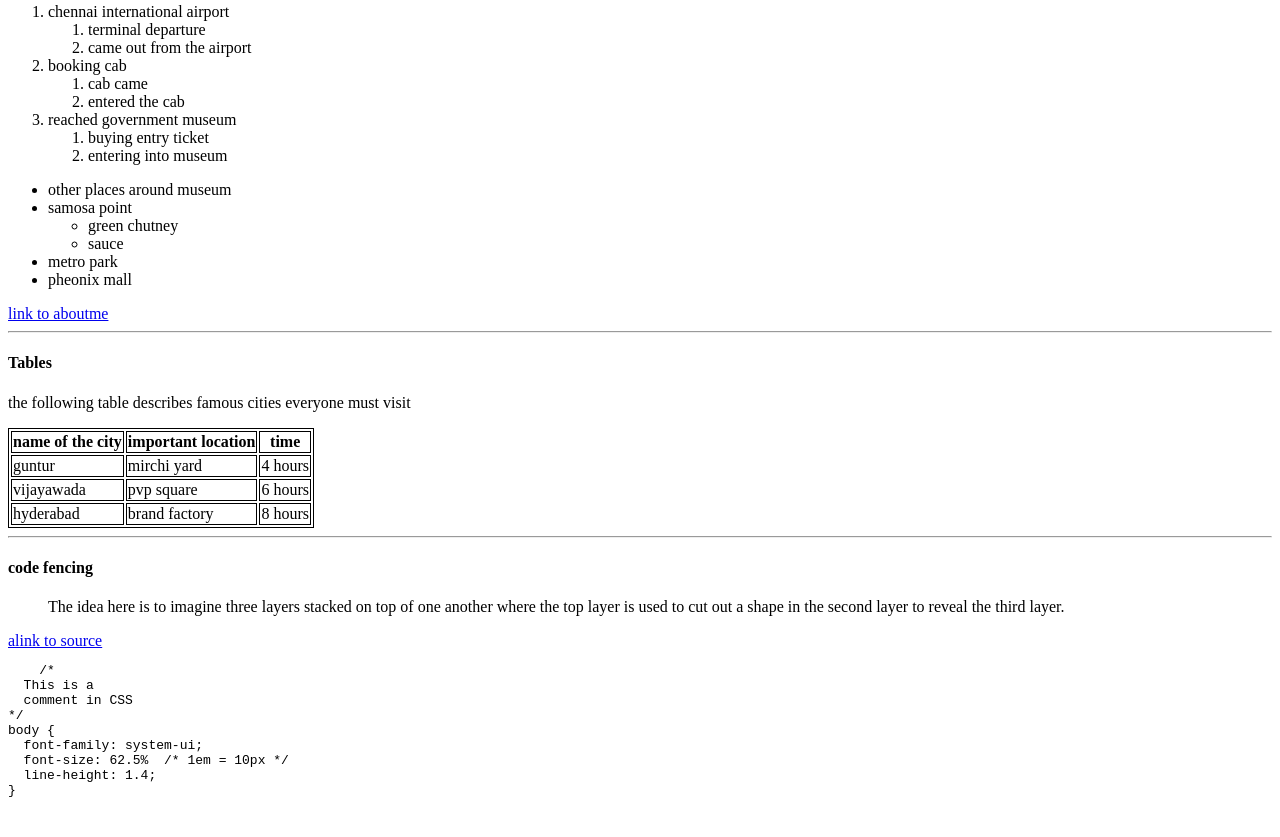
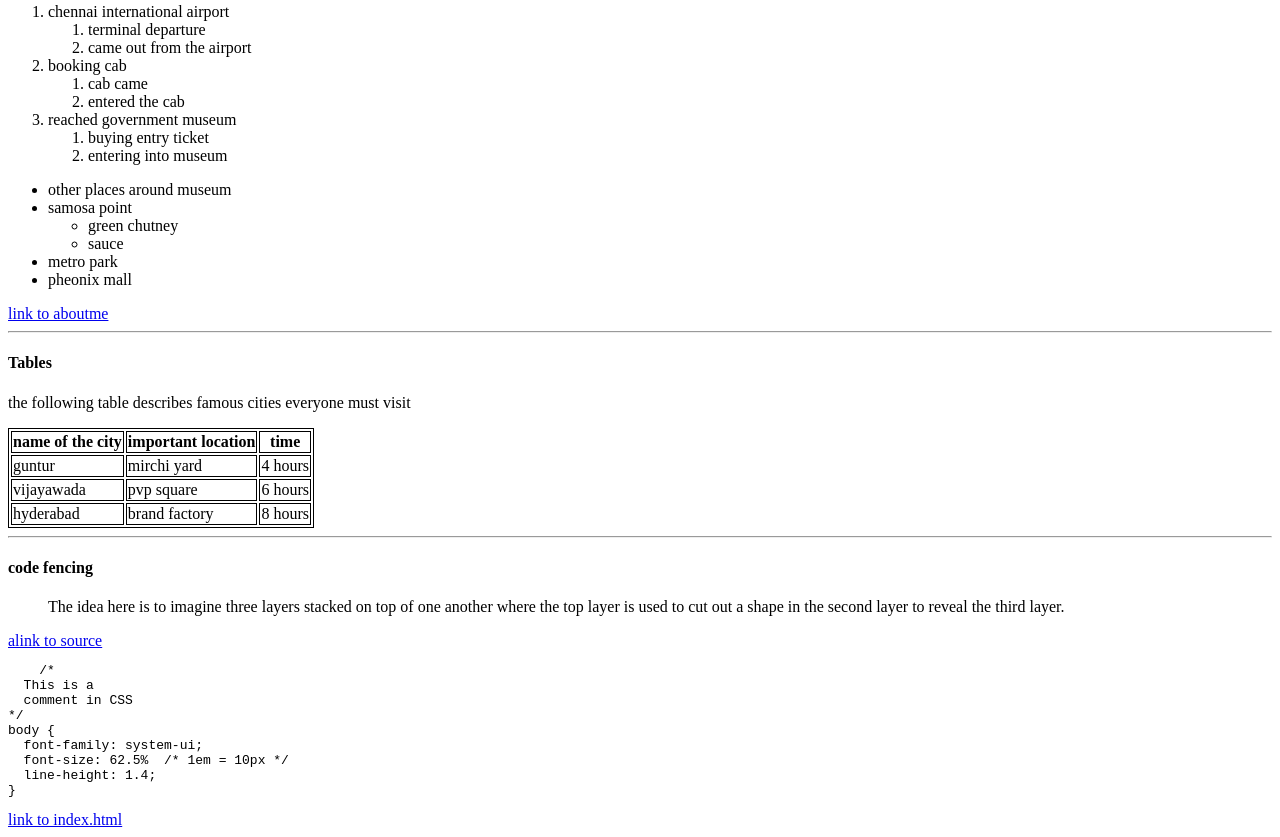
Before and after one commit to 44-563-Web-Apps-F22/44563-webapps-assignment-3-mohan1764, a plain HTML site: page index.html in a window 1280 px wide. Shown: the part 273-1110 px from the top of the page. Before the commit the page ends 1084 px from the top, so only its background shows below. Drawn offline with Linux system fonts and the light colour scheme.

Commit message:
Update index.html

```diff
--- a/index.html
+++ b/index.html
@@ -99,4 +99,5 @@ body {
 }
 </pre>
 </body>
+<a href="bonus.html">link to index.html</a>
 </html>
```
